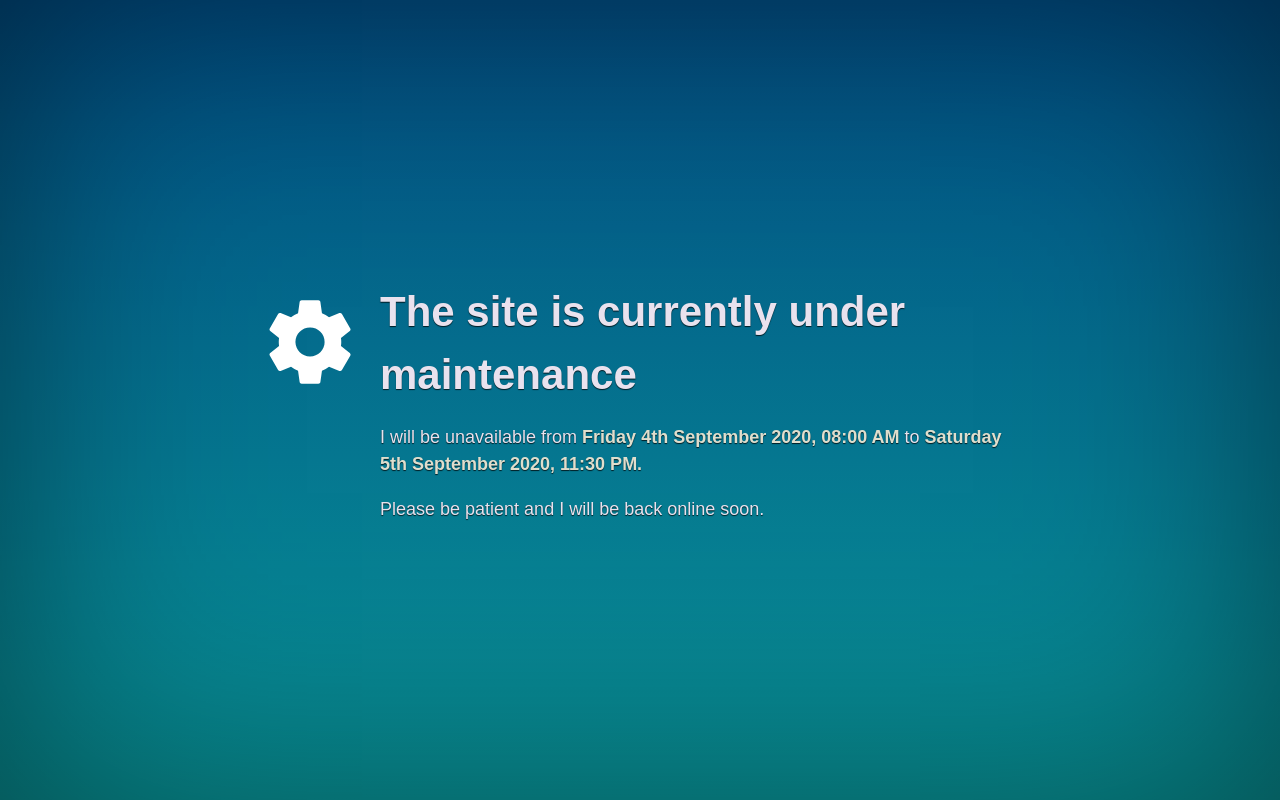
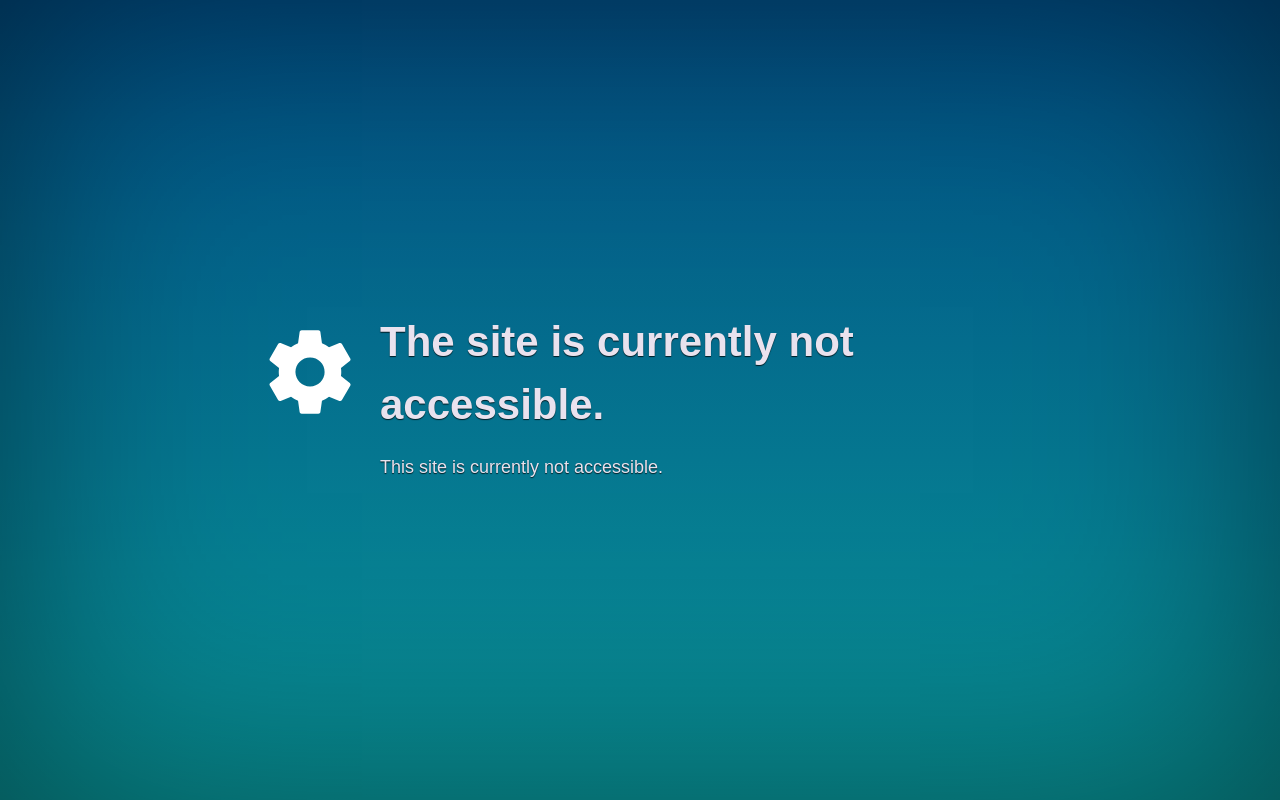
Before and after one commit to leekayden/maintenance, a plain HTML site: page index.html in a window 1280 px wide. Drawn offline with Linux system fonts and the light colour scheme.

Commit message:
Update index.html

```diff
--- a/index.html
+++ b/index.html
@@ -96,14 +96,12 @@
           </svg>
         </div>
         <div class="content">
-          <h1>The site is currently under maintenance</h1>
+          <h1>The site is currently not accessible.</h1>
           <p>
-            I will be unavailable from
-            <span class="date">Friday 4th September 2020, 08:00 AM</span> to
-            <span class="date">Saturday 5th September 2020, 11:30 PM.</span>
+            This site is currently not accessible.
           </p>
           <p>
-            Please be patient and I will be back online soon.
+
           </p>
         </div>
       </article>
```
